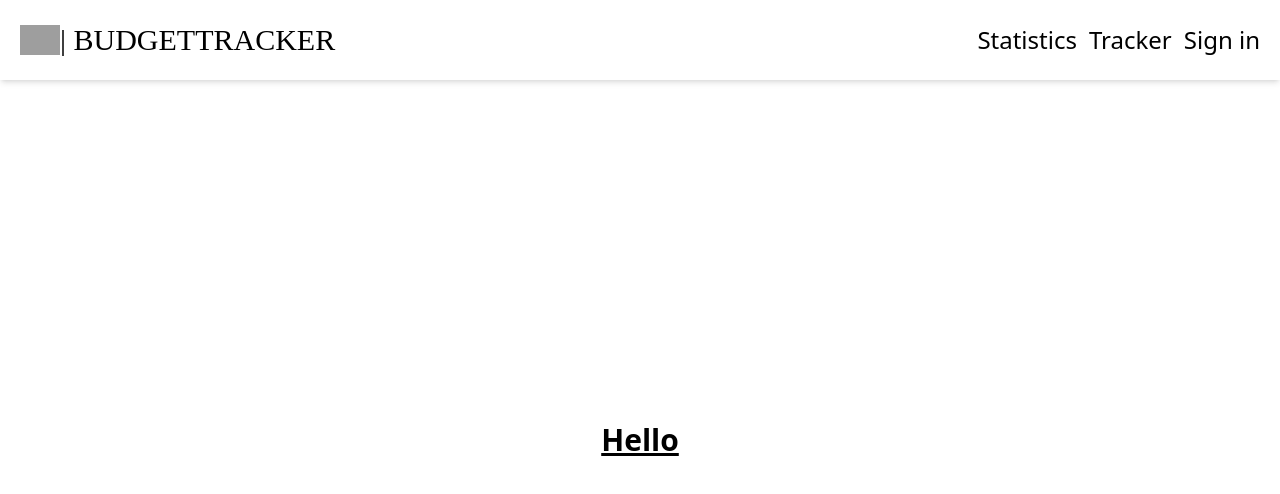
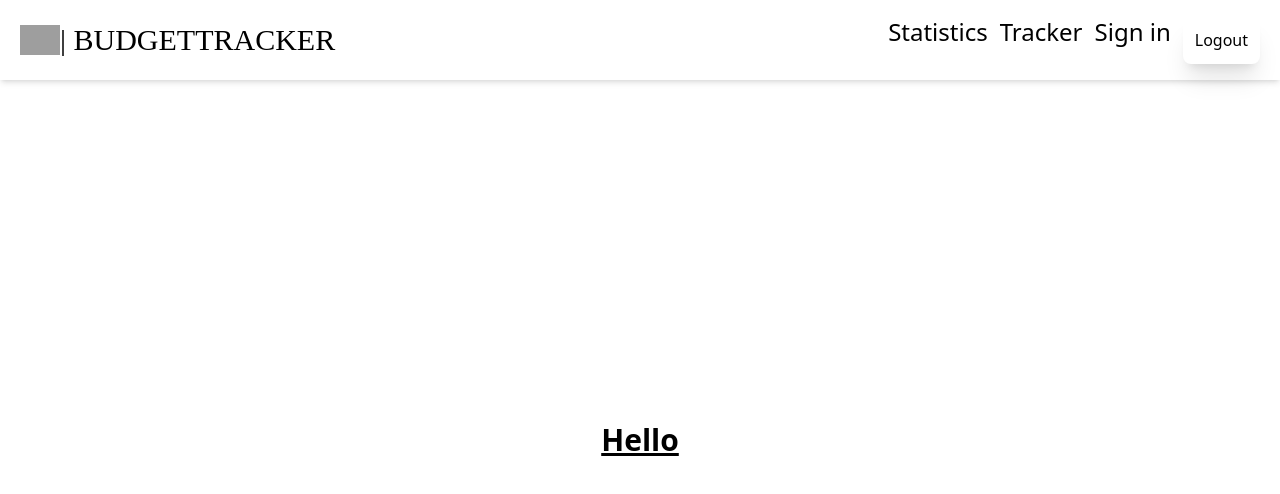
Before and after one commit to benceHornyak/budget-tracker, a Next.js app: page / in a window 1280 px wide. Shown: the top 494 px of the page. Built offline with nearby package versions, Linux system fonts and the light colour scheme; grey boxes are pictures that could not be loaded.

Commit message:
fix: put back the Logout button

```diff
--- a/src/components/header/header.tsx
+++ b/src/components/header/header.tsx
@@ -1,6 +1,7 @@
 import { signOut } from 'next-auth/react';
 import Link from 'next/link';
 import { useRouter } from 'next/router';
+import { Button } from '../button/button';
 import { Logo } from '../logo/logo';
 
 const navData = [
@@ -34,6 +35,7 @@ export const Header = (): JSX.Element => {
               {e.name}
             </Link>
           ))}
+          <Button onClick={onLogoutButtonClick}>Logout</Button>
         </div>
       </div>
     </>
```
